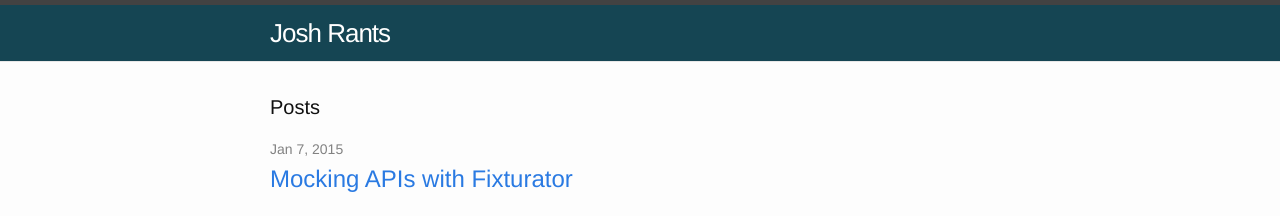
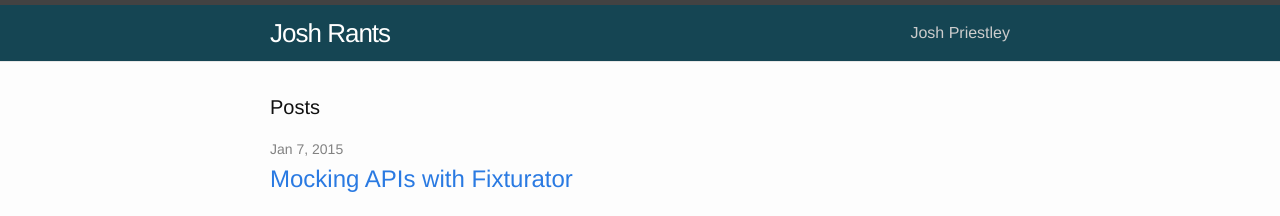
Before and after one commit to joshrp/blog.joshpriestley.co.uk, a Jekyll site: the page built from index.html, in a window 1280 px wide. Shown: the top 216 px of the page. Built offline with Jekyll 4.4.1, drawn with Linux system fonts in a browser that asks for light colours.

Commit message:
Adding link back to main site

```diff
--- a/_includes/header.html
+++ b/_includes/header.html
@@ -19,6 +19,8 @@
           <a class="page-link" href="{{ page.url | prepend: site.baseurl }}">{{ page.title }}</a>
           {% endif %}
         {% endfor %}
+	<a class="page-link" href="http://www.joshpriestley.co.uk">Josh Priestley</a>
+
       </div>
     </nav>
 
--- a/_sass/_layout.scss
+++ b/_sass/_layout.scss
@@ -32,7 +32,11 @@
     }
 
     .page-link {
-        color: white;
+        color: #ccc;
+	&:hover {
+            text-decoration: none;
+            color: white;
+	}
         line-height: $base-line-height;
 
         // Gaps between nav items, but not on the first one
```
